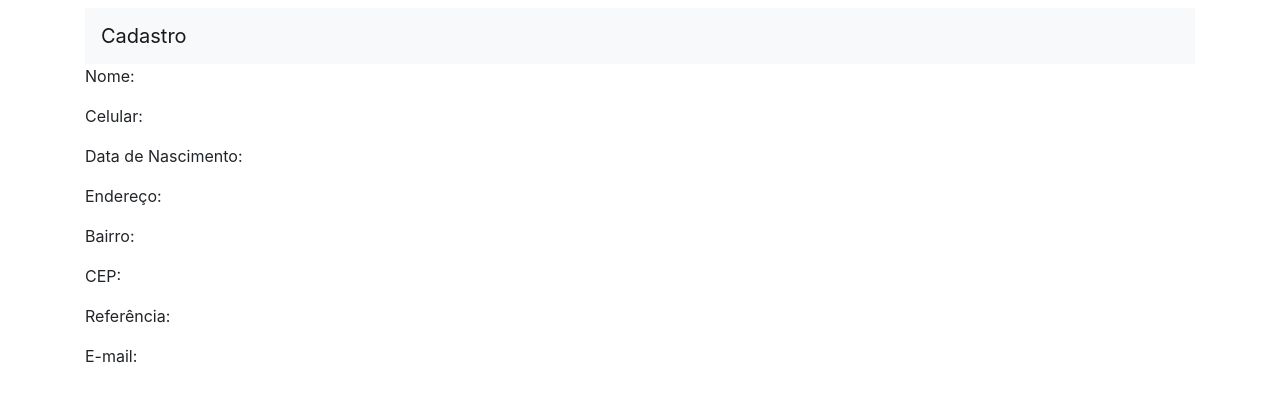
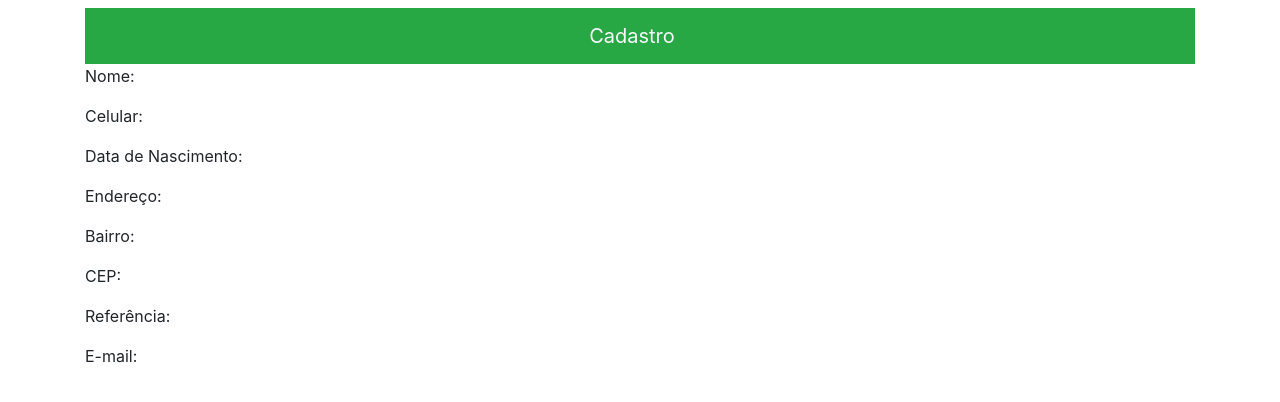
Before and after one commit to alexaugusto23/CRUD_DJANGO, a Django app: page /consulta in a window 1280 px wide. Shown: the top 402 px of the page. Run offline with Django 3.2, Linux system fonts and the light colour scheme.

Commit message:
mudança no menu consulta.

```diff
--- a/templates/consulta.html
+++ b/templates/consulta.html
@@ -3,8 +3,8 @@
 {% load static%}
 
     <section class="container mt-2">
-        <nav class="navbar navbar-expand-lg navbar-light bg-light">
-            <a class="navbar-brand" href="{% url 'index' %}">Cadastro</a>
+        <nav class="navbar navbar-expand-lg navbar-light bg-success d-flex justify-content-center">
+            <a class="navbar-brand text-light" href="{% url 'index' %}">Cadastro</a>
         </nav>
         <p>Nome:               {{form.nome.value}}            </p>
         <p>Celular:            {{form.celular.value}}         </p>
--- a/templates/index.html
+++ b/templates/index.html
@@ -1,12 +1,13 @@
 {% extends 'base.html' %}
 {% block content %}
+{% load static%}
 
     <section class="container mt-2">
         <h1>Loja Maria Bonita</h1>
         <form action="{% url 'consulta' %}" method="post">
             {% csrf_token %}
             {{form}}
-            <input type="submit" value="enviar" class="btn btn-success"
+            <input type="submit" value="enviar" class="btn btn-outline-success"
         </form>
     </section>
 
```
